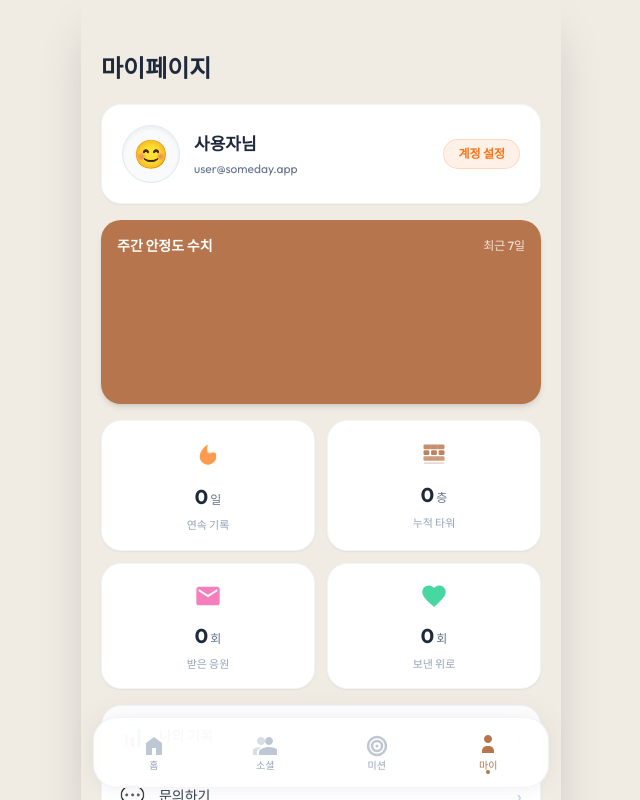
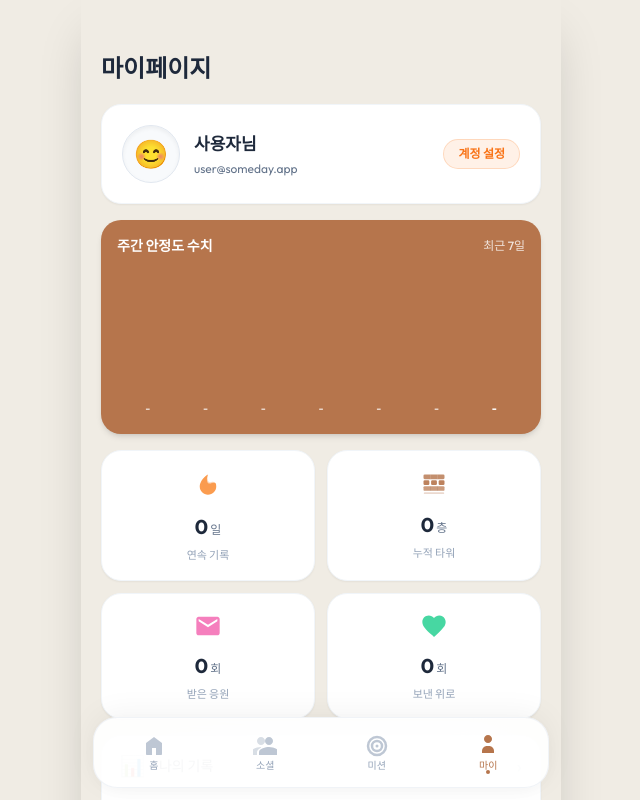
Before and after one commit to nacgyun/SomeDay-FE, a React (Vite) app: page /my in a window 1280 px wide. Shown: the top 800 px of the page, without its empty margins (319-959 px from the left). Built offline with nearby package versions, Linux system fonts and the light colour scheme.

Commit message:
Merge pull request #24 from someday-health-care/feat/api
fix graph

```diff
--- a/src/components/features/mission/MissionItem.tsx
+++ b/src/components/features/mission/MissionItem.tsx
@@ -51,7 +51,7 @@ const MissionItem = ({ mission, onToggle, disabled }: MissionItemProps) => {
 
       {/* 포인트 */}
       <div className="flex flex-col items-end flex-shrink-0">
-        <span className="text-base font-extrabold text-brand-green-dark">+{mission.point}</span>
+        <span className="text-base font-extrabold text-brand-green-dark">+{mission.score}</span>
         <span className="text-[11px] text-slate-400 font-medium">안정도</span>
       </div>
     </div>
--- a/src/components/features/my/WeekStress.tsx
+++ b/src/components/features/my/WeekStress.tsx
@@ -5,11 +5,10 @@ export interface DailyStress {
 
 interface WeekStressProps {
   data: DailyStress[];
+  isLoading?: boolean;
 }
 
-const WeekStress = ({ data }: WeekStressProps) => {
-  const maxLevel = 100;
-
+const WeekStress = ({ data, isLoading }: WeekStressProps) => {
   const getBarColorInfo = (level: number) => {
     // 안정도 수치(Stability Score) 기준: 높을수록 안정적(초록), 낮을수록 피료/불안(빨강)
     if (level < 30) return { bg: 'bg-brand-red', shadow: 'shadow-brand-red/40' };
@@ -19,37 +18,51 @@ const WeekStress = ({ data }: WeekStressProps) => {
 
   return (
     <div className="bg-[#B6754C] shadow-md rounded-[20px] p-4">
-      <div className="flex items-center justify-between mb-3">
-        <h3 className="text-sm font-semibold text-white">주간 안정도 수치</h3>
-        <span className="text-xs text-white/80 font-medium">최근 7일</span>
+      <div className="flex items-center justify-between mb-3 text-white">
+        <h3 className="text-sm font-semibold">주간 안정도 수치</h3>
+        <span className="text-xs opacity-80 font-medium">최근 7일</span>
       </div>
 
-      <div className="flex items-end justify-between h-[120px] gap-1 mt-2 px-1">
-        {data.map((item, index) => {
-          const heightPercent = Math.max((item.level / maxLevel) * 100, 6); // 최소 높이 보장
-          const colorInfo = getBarColorInfo(item.level);
-          const isToday = index === data.length - 1;
+      <div className="flex items-end justify-between h-[150px] gap-1 mt-2 px-1">
+        {Array.from({ length: 7 }).map((_, index) => {
+          const isSkeleton = isLoading;
+          const item = !isSkeleton && data[index] ? data[index] : null;
+          const level = (item as DailyStress)?.level;
+          const hasData = level !== null && level !== undefined;
+
+          const heightPercent = isSkeleton ? 40 : (hasData ? Math.max((level / 100) * 100, 6) : 0);
+          const colorInfo = getBarColorInfo(level ?? 0);
+          const isToday = !isSkeleton && index === (data.length > 0 ? data.length - 1 : 6);
 
           return (
-            <div key={index} className="flex flex-col items-center gap-2 flex-1 group cursor-pointer">
+            <div key={index} className="flex flex-col items-center gap-3 flex-1 group">
               {/* 막대 컨테이너 */}
-              <div className="relative w-full flex justify-center items-end h-[100px] transition hover:bg-white/10 rounded-md">
-                {/* 호버 시 나타나는 수치 툴팁 */}
-                <div className="absolute -top-8 opacity-0 group-hover:opacity-100 transition-opacity bg-white text-[10px] font-bold rounded-md px-2 py-1 shadow-md pointer-events-none z-10 text-[#B6754C]">
-                  {item.level}
-                </div>
+              <div className="relative w-full flex justify-center items-end h-[100px] transition rounded-md">
+                {/* 호버 시 나타나는 수치 툴팁 (데이터가 있을 때만) */}
+                {!isSkeleton && hasData && (
+                  <div className="absolute -top-10 opacity-0 group-hover:opacity-100 transition-opacity bg-white text-[10px] font-bold rounded-md px-2 py-1 shadow-md pointer-events-none z-10 text-[#B6754C] whitespace-nowrap">
+                    {level}
+                  </div>
+                )}
 
-                {/* 막대 그래프 */}
+                {/* 막대 그래프 / 스켈레톤 */}
                 <div
-                  className={`w-[22px] sm:w-[28px] rounded-md transition-all duration-700 ease-out ${colorInfo.bg} ${item.level >= 10 ? colorInfo.shadow : ''} shadow-[0_0_8px_var(--tw-shadow-color)]`}
+                  className={[
+                    'w-[22px] sm:w-[26px] rounded-md transition-all duration-700 ease-out',
+                    isSkeleton ? 'bg-white/20 animate-pulse' :
+                    hasData ? `${colorInfo.bg} ${level >= 10 ? colorInfo.shadow : ''} shadow-[0_0_8px_var(--tw-shadow-color)] hover:scale-x-110 cursor-pointer`
+                    : 'bg-transparent', // 데이터 없으면 투명
+                  ].join(' ')}
                   style={{ height: `${heightPercent}%` }}
                 />
               </div>
 
               {/* 요일 라벨 */}
-              <span className={`text-[11px] ${isToday ? 'text-white font-bold' : 'text-white/60 font-medium'}`}>
-                {item.day}
-              </span>
+              <div className={`min-h-[20px] flex justify-center items-center ${isSkeleton ? 'w-6 bg-white/10 rounded animate-pulse' : ''}`}>
+                 <span className={`text-[11px] ${isToday ? 'text-white font-bold' : 'text-white/90 font-medium'}`}>
+                  {!isSkeleton ? ((item as DailyStress)?.day || '-') : ''}
+                </span>
+              </div>
             </div>
           );
         })}
--- a/src/pages/MyPage.tsx
+++ b/src/pages/MyPage.tsx
@@ -34,7 +34,7 @@ const MyPage = () => {
   };
 
   // 주간 안정도 수치 API 연동
-  const { data: weeklyData = [] } = useQuery({
+  const { data: weeklyData = [], isLoading: isWeeklyLoading } = useQuery({
     queryKey: ['weeklyStability', user?.id],
     queryFn: async () => {
       if (!user?.id) return [];
@@ -42,10 +42,32 @@ const MyPage = () => {
 
       if (response.data && response.data.scores) {
         const days = ['일', '월', '화', '수', '목', '금', '토'];
-        return response.data.scores.map((item: any) => ({
-          day: days[new Date(item.date).getDay()],
-          level: item.stabilityScore || 0
-        }));
+        const result = [];
+
+        // 오늘부터 6일 전까지, 총 7일의 데이터를 생성 (오른쪽이 오늘)
+        for (let i = 6; i >= 0; i--) {
+          const targetDate = new Date();
+          targetDate.setDate(targetDate.getDate() - i);
+
+          // YYYY-MM-DD 형식으로 변환 (로컬 기준)
+          const year = targetDate.getFullYear();
+          const month = String(targetDate.getMonth() + 1).padStart(2, '0');
+          const dayVal = String(targetDate.getDate()).padStart(2, '0');
+          const dateStr = `${year}-${month}-${dayVal}`;
+
+          // 서버 데이터에서 해당 날짜 찾기 (analysisDate 또는 date 필드 지원)
+          const match = response.data.scores.find((s: any) => {
+            const sDate = s.analysisDate || s.date;
+            return sDate && (sDate === dateStr || sDate.includes(dateStr));
+          });
+
+          result.push({
+            day: days[targetDate.getDay()],
+            // 데이터가 아예 없으면 null 전달 (0점과 구분)
+            level: match ? (match.stabilityScore ?? 0) : null
+          });
+        }
+        return result;
       }
       return [];
     },
@@ -83,7 +105,7 @@ const MyPage = () => {
 
       {/* 주간 안정도 변화 카드 */}
       <section className="px-5 mb-4">
-        <WeekStress data={weeklyData} />
+        <WeekStress data={weeklyData} isLoading={isWeeklyLoading} />
       </section>
 
       {/* 4가지 요약 통계 */}
--- a/src/types/index.ts
+++ b/src/types/index.ts
@@ -17,7 +17,7 @@ export interface Mission {
   title: string;
   category: string;
   done: boolean;
-  point: number;
+  score: number; // point에서 score로 변경
   dayOffset?: number; // 0 = 6 days ago, ..., 6 = today
   createdAt?: string; // 생성 시간
   completed?: boolean; // 서버 완료 여부
```
